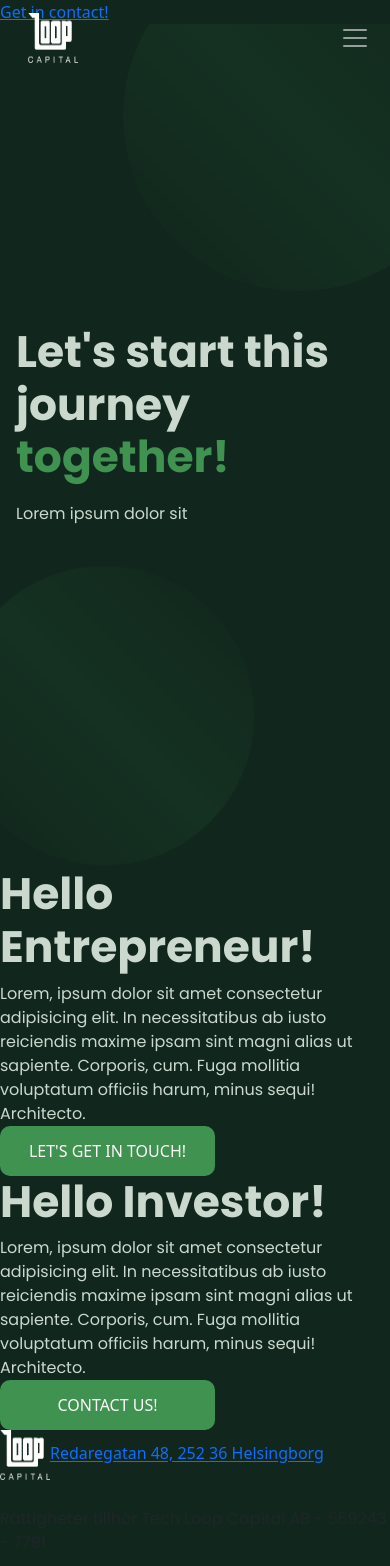
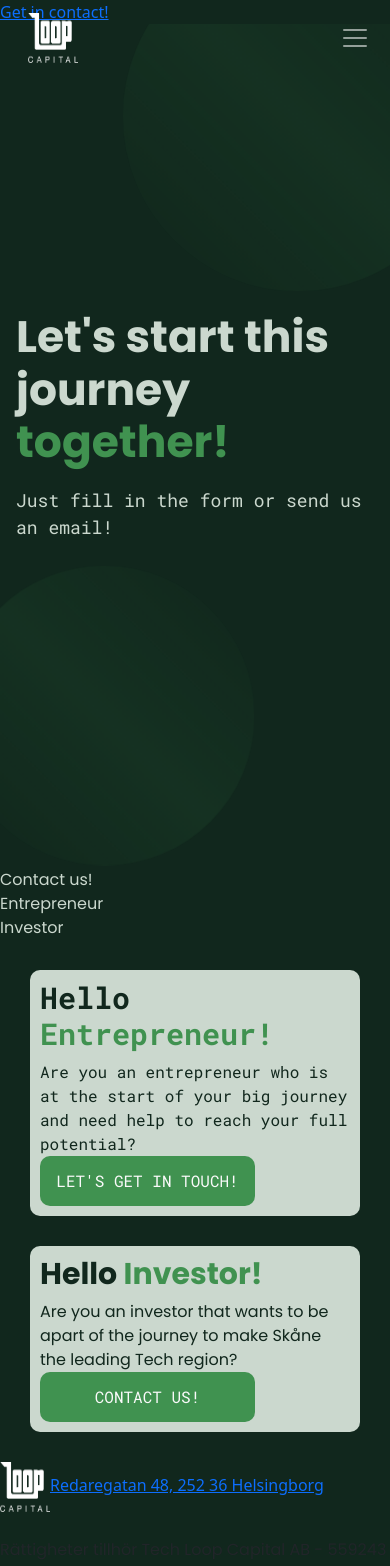
Before and after one commit to annieembrink/loopcapital, a Next.js app in the folder loop_capital/: page /contact in a window 390 px wide. Shown: the top 1566 px of the page. Built offline with nearby package versions, Linux system fonts and the light colour scheme; some icons are missing; a web font is replaced by a local one.

Commit message:
update text on page and added som basic CSS on contact

```diff
--- a/loop_capital/src/pages/_app.js
+++ b/loop_capital/src/pages/_app.js
@@ -1,6 +1,7 @@
 import 'bootstrap/dist/css/bootstrap.min.css';
 import '@/styles/globals.css'
 import '@/styles/home/home.css'
+import '@/styles/contact/contact.css'
 import '@/styles/header.css'
 
 import { useEffect } from "react";
--- a/loop_capital/src/pages/contact.js
+++ b/loop_capital/src/pages/contact.js
@@ -2,6 +2,8 @@
 import { useState} from 'react';
 import ContactFormComponent from '@/components/ContactFormComponent';
 import DefaultLayoutComponent from "@/components/DefaultLayoutComponent";
+import { Icon } from '@iconify/react';
+
 
 const Contact = () => {
 
@@ -20,7 +22,7 @@ const Contact = () => {
 
             <div className="hero-section">
                 <h1>Let&apos;s start this journey <span className="green-text">together!</span></h1>
-                <p>Lorem ipsum dolor sit</p>
+                <p className='p-hero'>Just fill in the form or send us an email!</p>
             </div>
 
             {formSubmitted ?
@@ -31,14 +33,18 @@ const Contact = () => {
                 <ContactFormComponent setShowForm={setShowForm} helloMessage={helloMessage} setHelloMessage={setHelloMessage} setFormSubmitted={setFormSubmitted} setClientMessage={setClientMessage}/>
                 :
                 <div>
-                    <div className='hello'>
-                        <h1>Hello Entrepreneur!</h1>
-                        <p>Lorem, ipsum dolor sit amet consectetur adipisicing elit. In necessitatibus ab iusto reiciendis maxime ipsam sint magni alias ut sapiente. Corporis, cum. Fuga mollitia voluptatum officiis harum, minus sequi! Architecto.</p>
+                    <div className="filter-contact-mobile">
+                    <p>Contact us!</p>
+                    <p>Entrepreneur</p> <p>Investor</p>
+                    </div>
+                    <div className='hello-contact roboto-font'>
+                        <h2>Hello <span className='green-text'>Entrepreneur!</span></h2>
+                        <p className='roboto-font'>Are you an entrepreneur who is at the start of your big journey and need help to reach your full potential?</p>
                         <button onClick={() => buttonOnClick('Hello Entrepreneur')}>Let&apos;s get in touch!</button>
                     </div>
-                    <div className='hello'>
-                        <h1>Hello Investor!</h1>
-                        <p>Lorem, ipsum dolor sit amet consectetur adipisicing elit. In necessitatibus ab iusto reiciendis maxime ipsam sint magni alias ut sapiente. Corporis, cum. Fuga mollitia voluptatum officiis harum, minus sequi! Architecto.</p>
+                    <div className='hello-contact poppins-font'>
+                        <h2>Hello <span className='green-text'>Investor!</span></h2>
+                        <p>Are you an investor that wants to be apart of the journey to make Skåne the leading Tech region?</p>
                         <button onClick={() => buttonOnClick('Hello Investor')}>Contact us!</button>
                     </div>
                 </div>
--- /dev/null
+++ b/loop_capital/src/styles/contact/contact.css
@@ -0,0 +1,30 @@
+.hello-contact {
+    background-color: #CBD8CE;
+    color: #11271D;
+    margin: 30px;
+    border-radius: 10px;
+    padding: 10px;
+}
+
+.hello-contact h2 {
+    font-weight: bold;
+}
+
+
+/* TABLET */
+
+@media screen and (min-device-width: 1024px) {
+    .filter-contact-mobile {
+        display: none;
+    }
+
+}
+
+
+/* DESKTOP */
+
+@media screen and (min-device-width: 1440px) {
+    .filter-contact-mobile {
+        display: none;
+    }
+}
--- a/loop_capital/src/styles/globals.css
+++ b/loop_capital/src/styles/globals.css
@@ -88,6 +88,7 @@ button {
     border: none;
     width: 215px;
     height: 50px;
+    font-family: 'Roboto Mono';
 }
 
 /* UL NO PADDING */
@@ -164,6 +165,7 @@ li {
 
 .hero-section p {
     margin: 10px 0 40px 0px;
+    font-family: 'Roboto Mono';
 }
 
 .margin-bottom {
@@ -325,6 +327,11 @@ li {
         width: 300px;
         height: 300px;
     }
+
+    .hero-section p {
+        font-size: 18px;
+    }
+
 }
 
 /* TABLET */
@@ -378,6 +385,11 @@ li {
         width: 500px;
         height: 500px;
     }
+
+    .hero-section p {
+        font-size: 22px;
+    }
+
 }
 
 
@@ -440,4 +452,8 @@ li {
         width: 500px;
         height: 500px;
     }
+
+    .hero-section p {
+        font-size: 22px;
+    }
 }
```
Also changed, not shown: loop_capital/src/pages/portfolio.js (+5 -4 lines).
